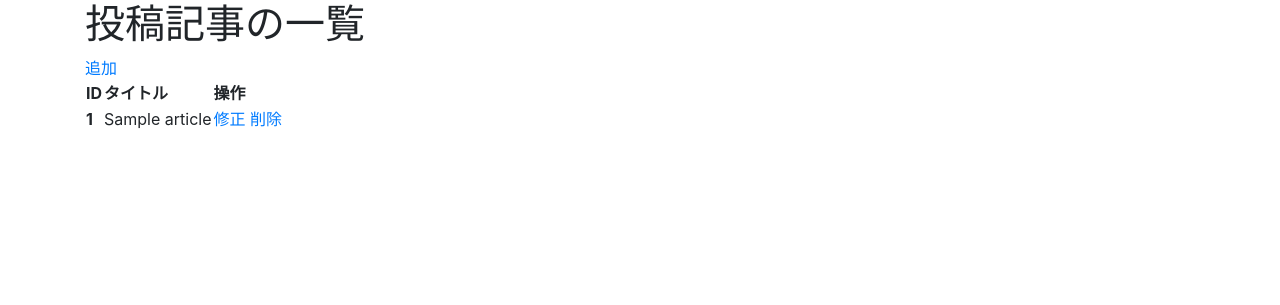
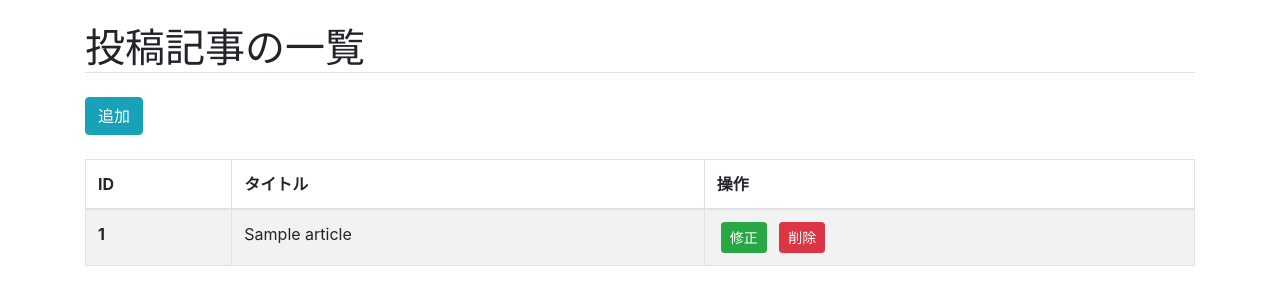
Before and after one commit to miolab/python_django, a Django app: template mysite/templates/article_list.html in a window 1280 px wide. Shown: the top 305 px of the page. Run offline with Django 3.2, Linux system fonts and the light colour scheme; the template is opened without the code that fills it: most values are stand-ins (such as "Sample title", 1, 10 or a date in 2020); some libraries are stand-ins or nearby versions.

Commit message:
update: css style

```diff
--- a/mysite/templates/article_list.html
+++ b/mysite/templates/article_list.html
@@ -4,24 +4,24 @@
 {% block title %}投稿記事の一覧{% endblock title %}
 
 {% block content %}
-    <h1>投稿記事の一覧</h1>
-    <a href="{% url 'myapp:article_add' %}">追加</a>
-    <table>
+    <h1 class="border-bottom my-4">投稿記事の一覧</h1>
+    <a href="{% url 'myapp:article_add' %}" class="btn btn-info mb-4">追加</a>
+    <table class="table table-bordered table-striped">
         <thead>
             <tr>
-                <th>ID</th>
-                <th>タイトル</th>
-                <th>操作</th>
+                <th scope="col">ID</th>
+                <th scope="col">タイトル</th>
+                <th scope="col">操作</th>
             </tr>
         </thead>
         <tbody>
             {% for article in articles %}
             <tr>
-                <th>{{ article.id }}</th>
+                <th scope="row">{{ article.id }}</th>
                 <td>{{ article.title_submit }}</td>
                 <td>
-                    <a href="{% url 'myapp:article_modify' article_id=article.id %}">修正</a>
-                    <a href="{% url 'myapp:article_del' article_id=article.id %}">削除</a>
+                    <a href="{% url 'myapp:article_modify' article_id=article.id %}" class="btn btn-sm btn-success mx-1">修正</a>
+                    <a href="{% url 'myapp:article_del' article_id=article.id %}" class="btn btn-sm btn-danger mx-1">削除</a>
                 </td>
             </tr>
             {% endfor %}
```
